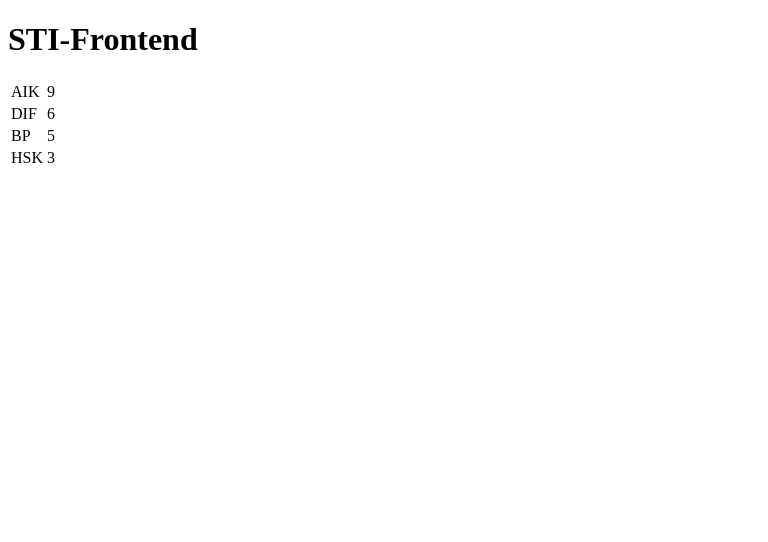
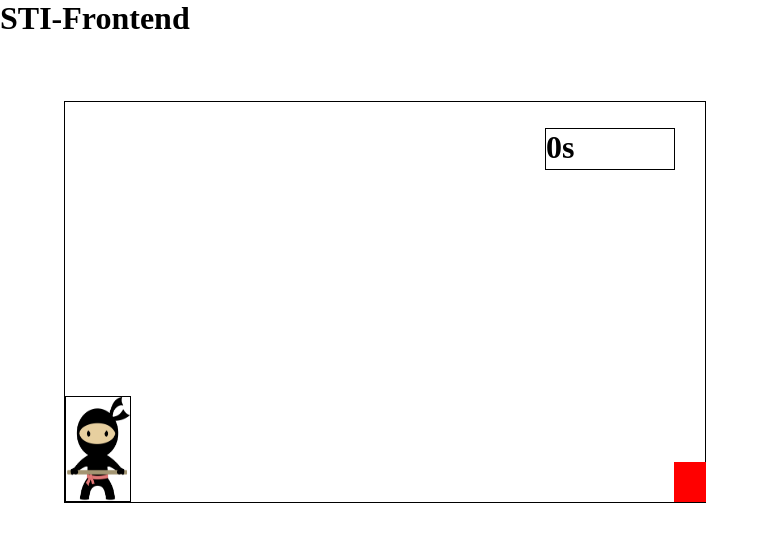
Before and after one commit to pigey/sti-frontend, a website: page public/index.html in a window 1280 px wide. Shown: the whole page, without its empty margins (0-768 px from the left). Drawn offline with Linux system fonts and the light colour scheme.

Commit message:
basic game style

```diff
--- a/public/css/index.css
+++ b/public/css/index.css
@@ -0,0 +1,57 @@
+*{
+    padding: 0;
+    margin: 0;
+}
+#app{
+    width: 100%;
+    height: 100%;
+}
+#game{
+    width: 50%;
+    height: 50vh;
+    border: 1px solid black;
+    margin-top: 5%;
+    margin-left: 5%;
+}
+.timer{
+    width: 20%;
+    height: 10%;
+    border: 1px solid black;
+    position: relative;
+    left: 75%;
+    top: -30%;
+}
+#ninja{
+    width: 100%;
+    height: 100%;
+
+}
+#character{
+    width: 10%;
+    height: 26%;
+    border: 1px solid black;
+    position: relative;
+    top: 73.5%;
+}
+.animate{
+    animation: jump 500ms;
+}
+#block{
+    width: 5%;
+    height: 10%;
+    background-color: red;
+    position: relative;
+    top: 63.5%;
+    left: 95.1%;
+    animation: block 1s infinite linear;
+}
+@keyframes block{
+    0%{left:95.1%}
+    100%{left:0%}
+}
+@keyframes jump{
+    0%{top:73.5%}
+    30%{top:40%}
+    70%{top: 40%}
+    100%{top: 73.5%}
+}
--- a/public/index.html
+++ b/public/index.html
@@ -1,16 +1,26 @@
 <!DOCTYPE html>
-<html lang="en">
+<html lang="en" onclick="jump()">
 <head>
     <meta charset="UTF-8">
     <meta http-equiv="X-UA-Compatible" content="IE=edge">
     <meta name="viewport" content="width=device-width, initial-scale=1.0">
-    <link rel="stylesheet" href="/css/index.css">
+    <link rel="stylesheet" href="css/index.css">
     <title>Document</title>
 </head>
 <body>
     <h1>STI-Frontend</h1>
-    <div id="app"></div>
-    <script src="js/fotboll.js"></script>
+    <div id="app">
+    <div id ="game">
+        <div id="character">
+            <img src="ninja.png" alt="character" id="ninja">
+        </div>
+        <div id="block"></div>
+        <div class="timer">
+            <h1 id="timer">0s</h1>
+        </div>
+    </div>
+    </div>
+    <script src="js/index.js"></script>
 
 
 </body>
--- a/public/js/index.js
+++ b/public/js/index.js
@@ -0,0 +1,34 @@
+var character = document.getElementById("character");
+var block = document.getElementById("block");
+var dead = 0;
+var timer = document.getElementById("timer");
+var time = 0;
+
+//timer
+const myInterval = setInterval(myTimer,1000);
+
+function myTimer(){
+    time = time + 1;
+    timer.innerHTML = time + "s";
+}
+//Character jump animation
+function jump(){
+    if (character.classList !="animate") {
+        character.classList.add("animate")
+    }
+    setTimeout(function(){
+        character.classList.remove("animate")
+    },500)
+}
+//check if dead
+var checkdead = setInterval(function(){
+    var characterTop = parseInt(window.getComputedStyle(character).getPropertyValue("top"))
+    var blockLeft = parseInt(window.getComputedStyle(block).getPropertyValue("left"))
+
+    if (blockLeft< 51 && blockLeft > 0 && characterTop >= 215) {
+        block.style.animation = "none";
+        alert("dead");
+        dead = 1;
+        clearInterval(myInterval);
+    }
+},10)
```
Also changed, not shown: public/ninja.png (added).
